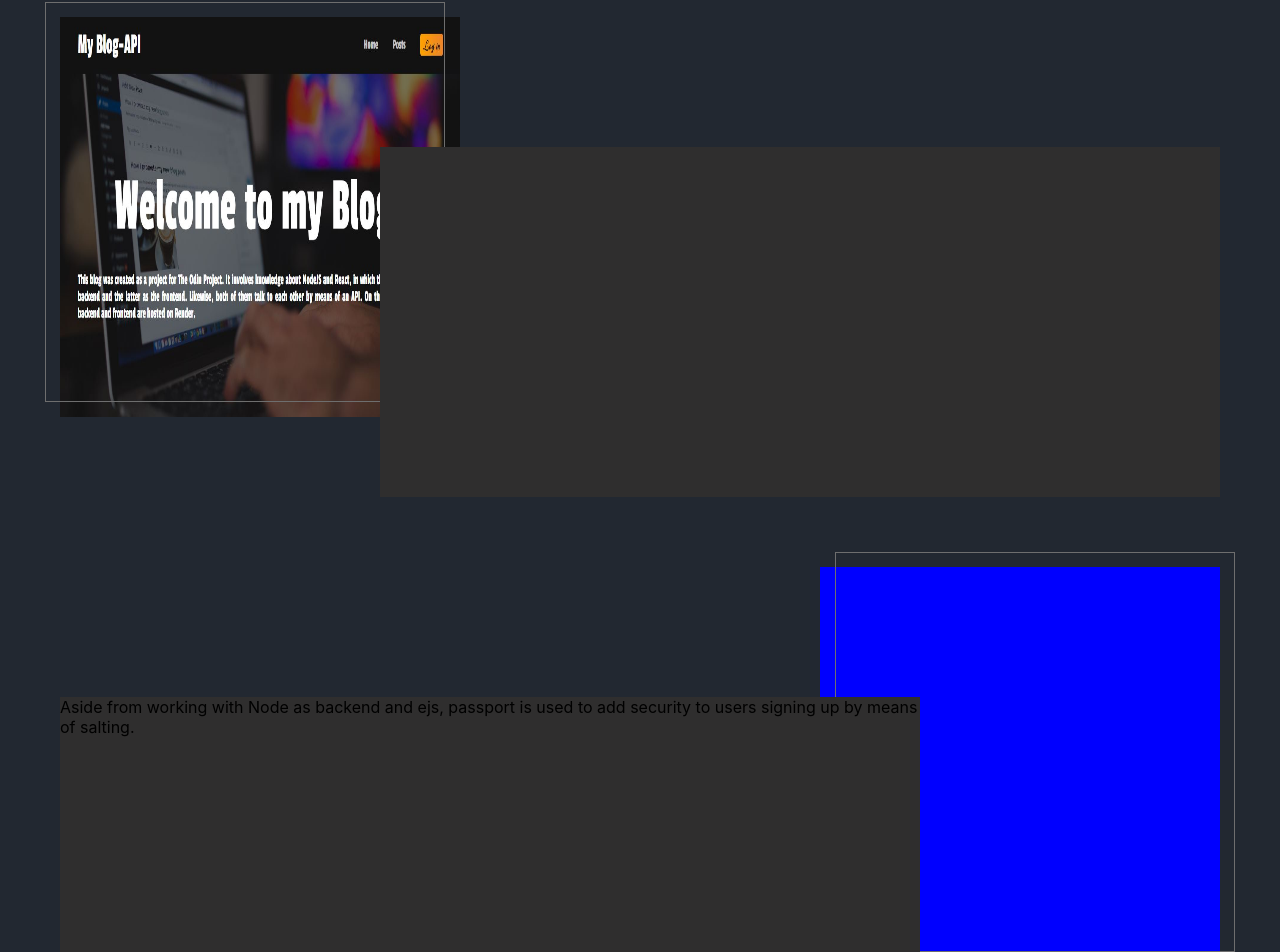
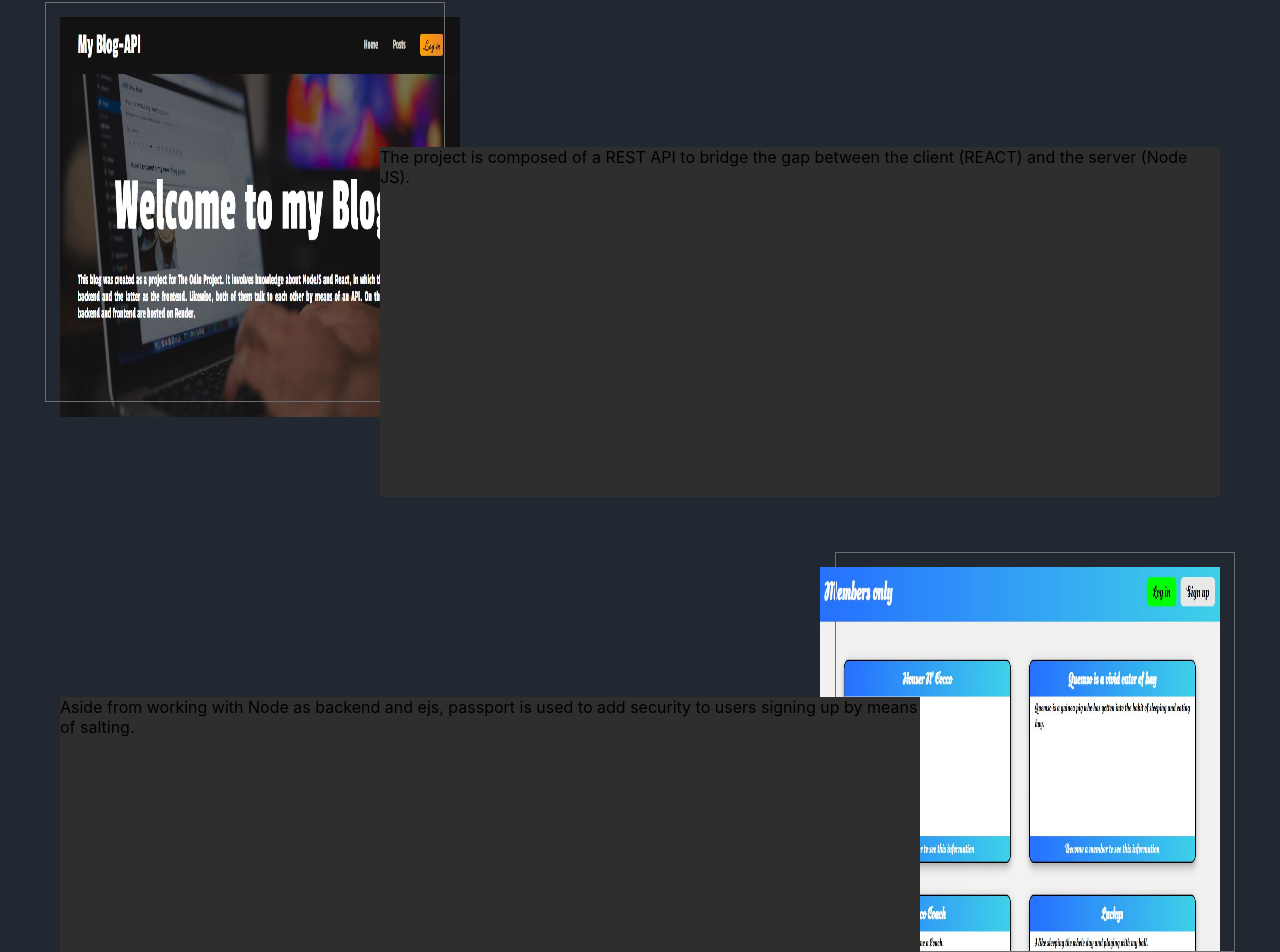
Before and after one commit to Houser97/Portfolio, a React (Create React App) app: page / in a window 1280 px wide. Shown: the part 1493-2445 px from the top of the page. Built offline with nearby package versions, Linux system fonts and the light colour scheme.

Commit message:
Add props to both versions of card

```diff
--- a/src/components/ProjectCard.js
+++ b/src/components/ProjectCard.js
@@ -11,7 +11,7 @@ const ProjectCard = ({reversed, image, description}) => {
                     <img className='project-img' src={image}></img>
                 </div>
                 <div className='project-description'>
-
+                    {description}
                 </div>
             </div>
         :
@@ -21,7 +21,7 @@ const ProjectCard = ({reversed, image, description}) => {
                 </div>
                 <div className='project-img-container-reversed project-img-container-commun'>
                     <span className='project-card-decoration-reversed'></span>
-                    <div className='project-img'></div>
+                    <img className='project-img' src={image}></img>
                 </div>
             </div>
         }
```
